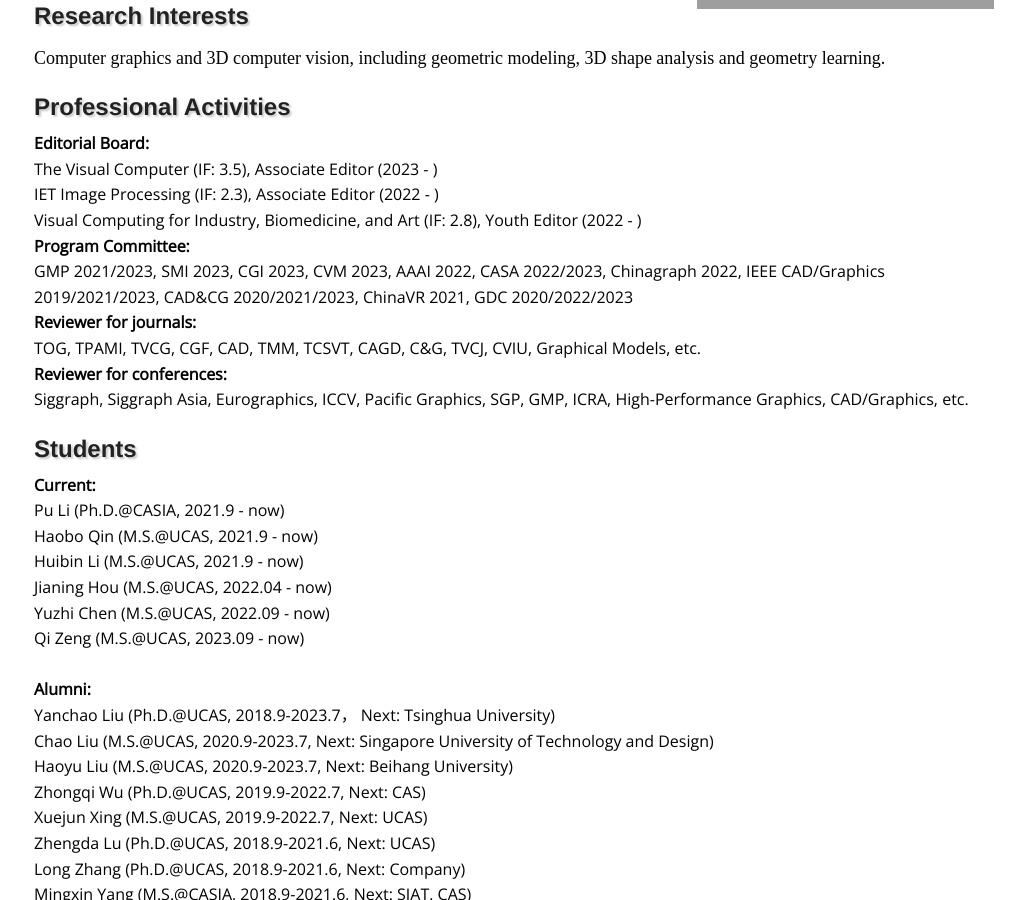
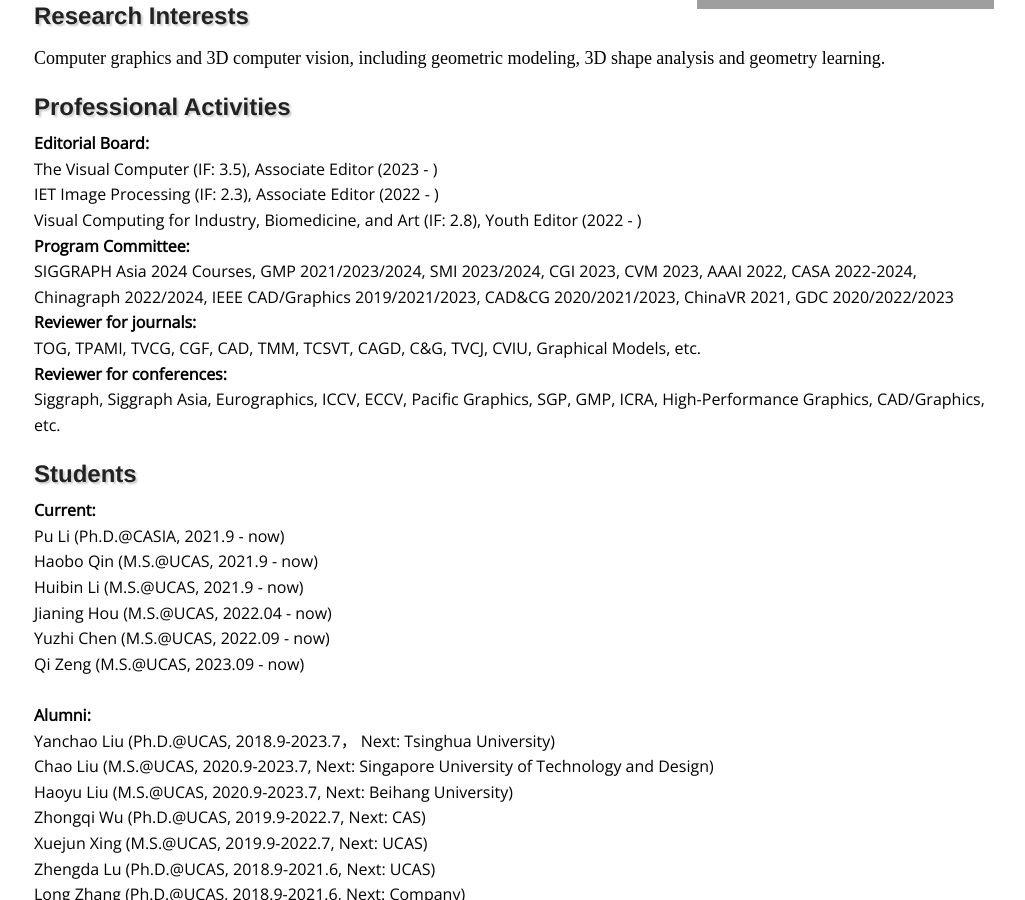
Before and after one commit to jianweiguo/jianweiguo.github.io, a Jekyll site: the page built from index.html, in a window 1280 px wide and 900 px high, scrolled down 442 px. Shown: the whole window, without its empty margins (126-1151 px from the left). Built offline with Jekyll 4.4.1, drawn with Linux system fonts in a browser that asks for light colours; grey boxes are pictures that could not be loaded.

Commit message:
Update index.html

```diff
--- a/index.html
+++ b/index.html
@@ -33,9 +33,9 @@ I received my bachelor degree from <a href="http://en.sdu.edu.cn/" target="_blan
         The Visual Computer (IF: 3.5), Associate Editor (2023 - ) <br />
 	IET Image Processing (IF: 2.3), Associate Editor (2022 - ) <br />
 	Visual Computing for Industry, Biomedicine, and Art (IF: 2.8), Youth Editor (2022 - ) <br />
-	<h4>Program Committee:</h4> GMP 2021/2023, SMI 2023, CGI 2023, CVM 2023, AAAI 2022, CASA 2022/2023, Chinagraph 2022, IEEE CAD/Graphics 2019/2021/2023, CAD&CG 2020/2021/2023, ChinaVR 2021, GDC 2020/2022/2023
+	<h4>Program Committee:</h4> SIGGRAPH Asia 2024 Courses, GMP 2021/2023/2024, SMI 2023/2024, CGI 2023, CVM 2023, AAAI 2022, CASA 2022-2024, Chinagraph 2022/2024, IEEE CAD/Graphics 2019/2021/2023, CAD&CG 2020/2021/2023, ChinaVR 2021, GDC 2020/2022/2023
         <h4>Reviewer for journals:</h4> TOG, TPAMI, TVCG, CGF, CAD, TMM, TCSVT, CAGD, C&G, TVCJ, CVIU, Graphical Models, etc.
-	<h4>Reviewer for conferences:</h4> Siggraph, Siggraph Asia, Eurographics, ICCV, Pacific Graphics, SGP, GMP, ICRA, High-Performance Graphics, CAD/Graphics, etc.
+	<h4>Reviewer for conferences:</h4> Siggraph, Siggraph Asia, Eurographics, ICCV, ECCV, Pacific Graphics, SGP, GMP, ICRA, High-Performance Graphics, CAD/Graphics, etc.
 
 <!--Students-->
 <h2>Students</h2>
```
